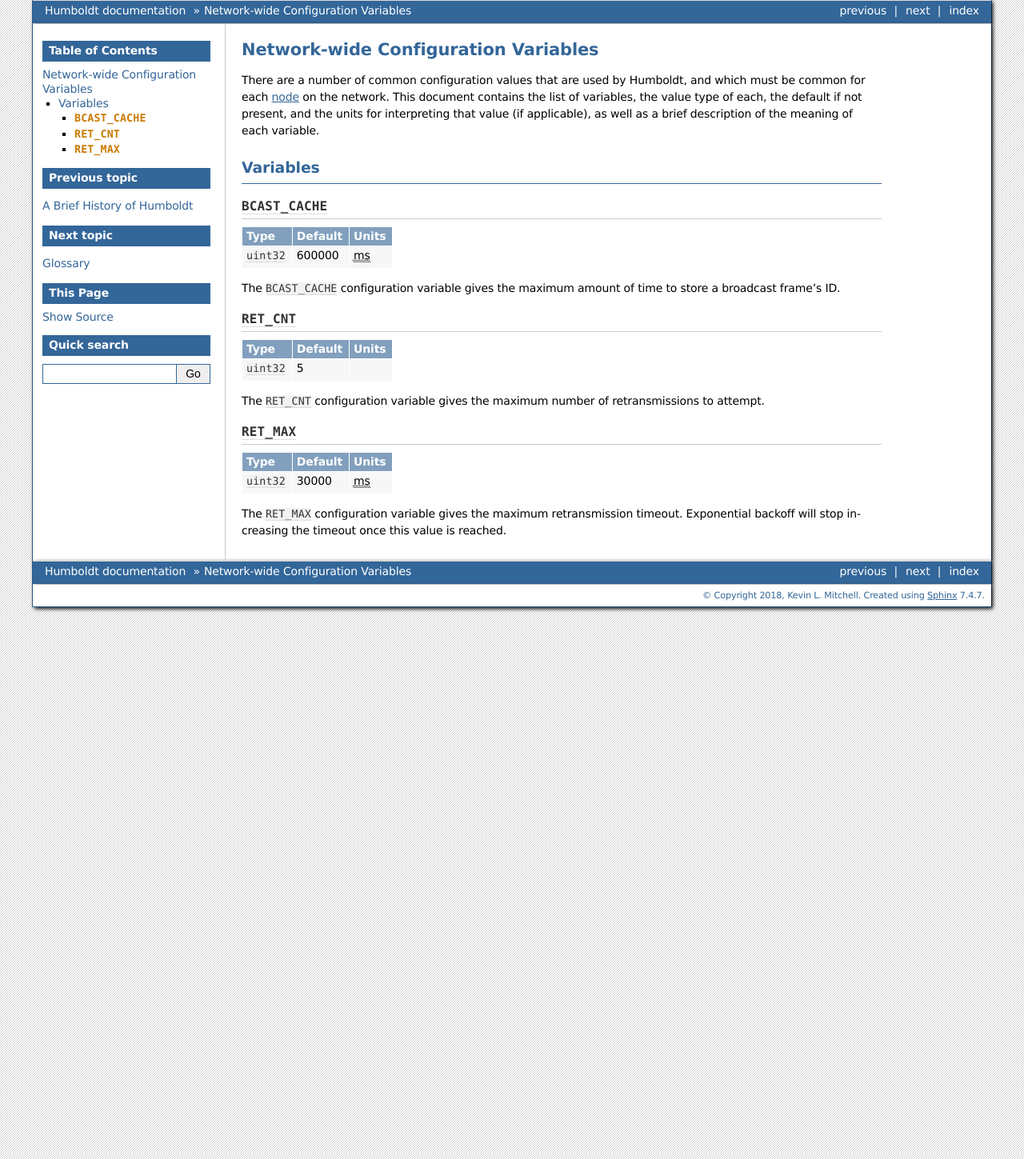
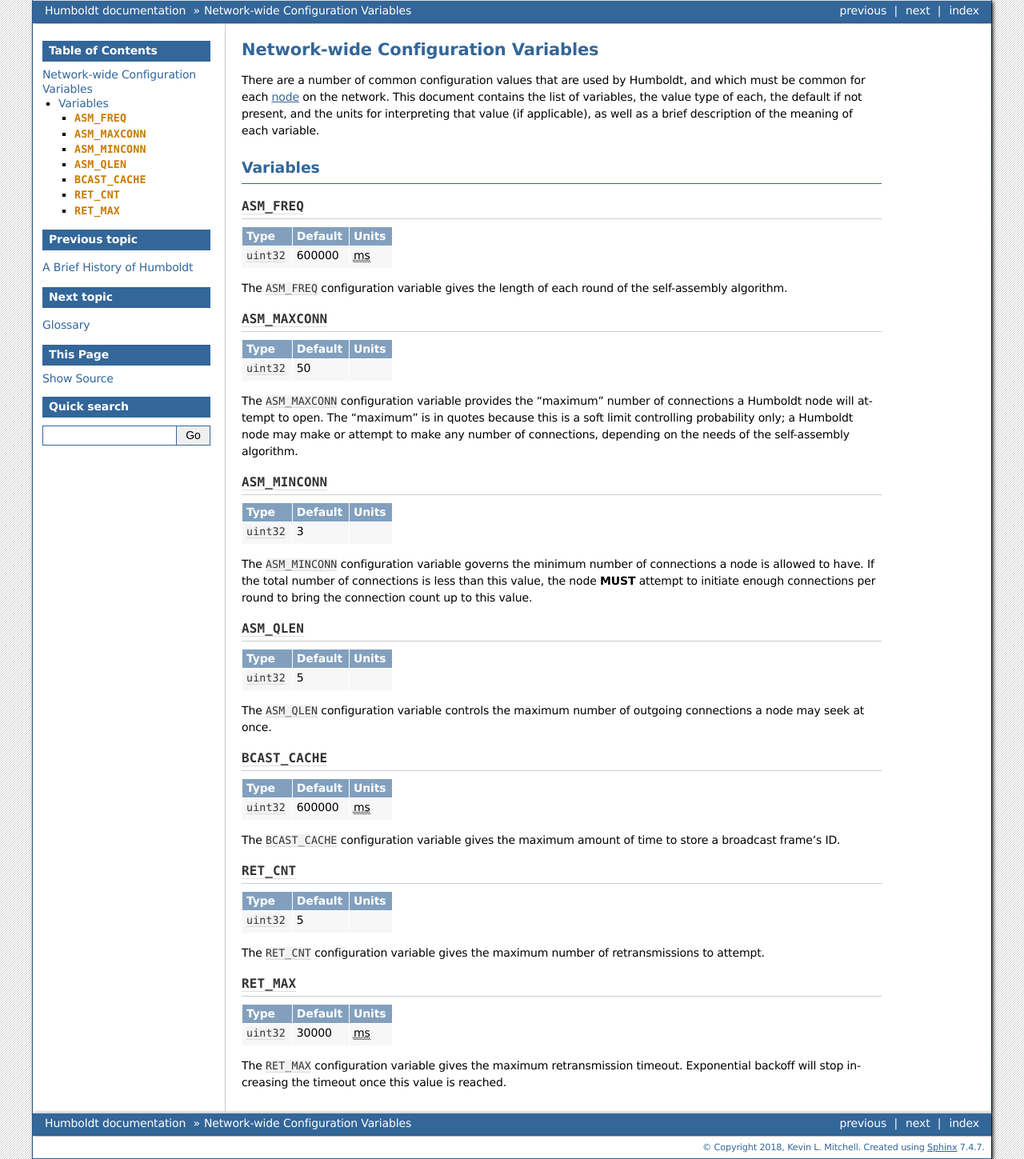
Before and after one commit to hydralang/humboldt-doc, a Sphinx documentation site: the page built from source/configuration.rst, in a window 1280 px wide. Shown: the whole page at 80% size. Built offline with Sphinx 7.4.7, drawn with Linux system fonts in a browser that asks for light colours.

```diff
--- a/source/configuration.rst
+++ b/source/configuration.rst
@@ -11,6 +11,89 @@
 
 Variables
 =========
+
+.. _asm-freq:
+
+``ASM_FREQ``
+------------
+
+.. list-table::
+   :header-rows: 1
+   :widths: auto
+
+   * - Type
+     - Default
+     - Units
+   * - ``uint32``
+     - 600000
+     - :abbr:`ms (milliseconds)`
+
+The ``ASM_FREQ`` configuration variable gives the length of each round
+of the self-assembly algorithm.
+
+.. _asm-maxconn:
+
+``ASM_MAXCONN``
+---------------
+
+.. list-table::
+   :header-rows: 1
+   :widths: auto
+
+   * - Type
+     - Default
+     - Units
+   * - ``uint32``
+     - 50
+     -
+
+The ``ASM_MAXCONN`` configuration variable provides the "maximum"
+number of connections a Humboldt node will attempt to open.  The
+"maximum" is in quotes because this is a soft limit controlling
+probability only; a Humboldt node may make or attempt to make any
+number of connections, depending on the needs of the self-assembly
+algorithm.
+
+.. _asm-minconn:
+
+``ASM_MINCONN``
+---------------
+
+.. list-table::
+   :header-rows: 1
+   :widths: auto
+
+   * - Type
+     - Default
+     - Units
+   * - ``uint32``
+     - 3
+     -
+
+The ``ASM_MINCONN`` configuration variable governs the minimum number
+of connections a node is allowed to have.  If the total number of
+connections is less than this value, the node **MUST** attempt to
+initiate enough connections per round to bring the connection count up
+to this value.
+
+.. _asm-qlen:
+
+``ASM_QLEN``
+------------
+
+.. list-table::
+   :header-rows: 1
+   :widths: auto
+
+   * - Type
+     - Default
+     - Units
+   * - ``uint32``
+     - 5
+     -
+
+The ``ASM_QLEN`` configuration variable controls the maximum number of
+outgoing connections a node may seek at once.
 
 .. _bcast-cache:
 
```
Also changed, not shown: source/basics.rst (+75 -0 lines), source/tables.rst (+16 -0 lines).
